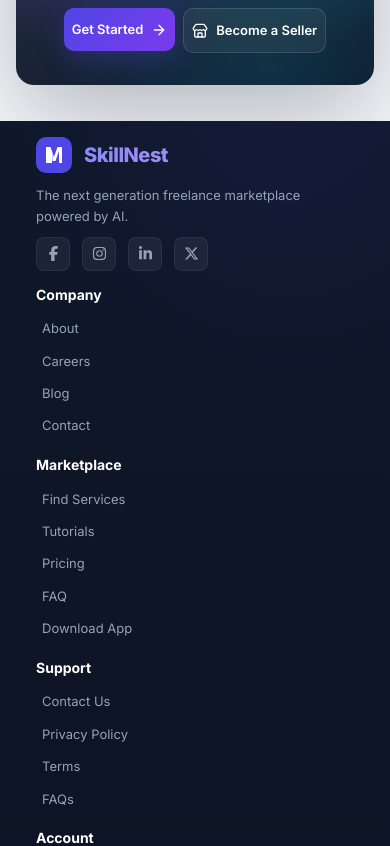
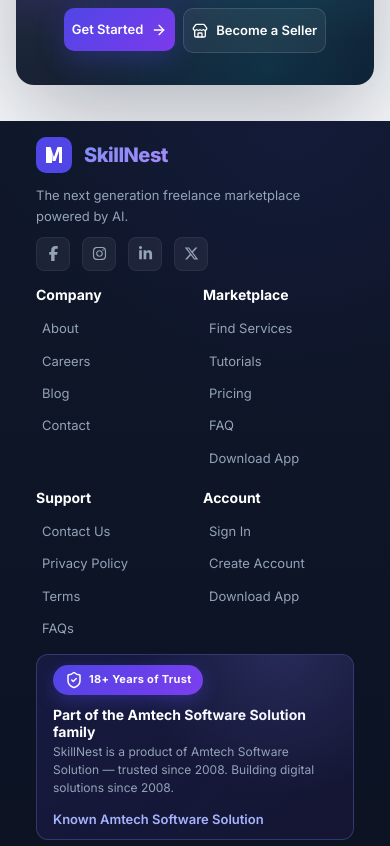
Before and after one commit to azimkhan07/khanverse, a React (Vite) app in the folder resources/panels/: page / in a window 390 px wide. Shown: the part 1520-2366 px from the top of the page. Built offline with nearby package versions, Linux system fonts and the light colour scheme; no server answers.

Commit message:
Fix footer responsive grid: mobile stacked cleanly, tablet 2-cols, desktop 4-cols (brand+3)

```diff
--- a/resources/panels/src/theme/css/footer.css
+++ b/resources/panels/src/theme/css/footer.css
@@ -235,6 +235,9 @@
     flex-direction: column;
     align-items: flex-start;
   }
+  .footer-grid {
+    grid-template-columns: 1fr;
+  }
 }
 
 .footer-newsletter {
@@ -371,7 +374,7 @@
 
 @media (max-width: 992px) {
   .footer-grid {
-    grid-template-columns: 1.8fr 1fr 1fr 1fr;
+    grid-template-columns: 1fr 1fr;
   }
 
   .footer-brand {
@@ -388,7 +391,7 @@
 
 @media (max-width: 768px) {
   .footer-grid {
-    grid-template-columns: 1fr;
+    grid-template-columns: 1fr 1fr;
     gap: 16px;
   }
 
```
